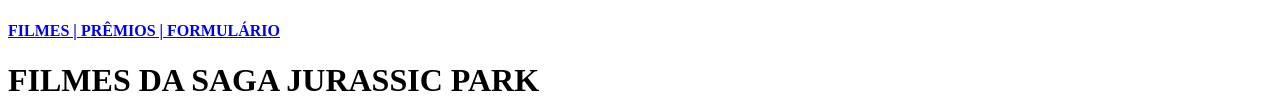
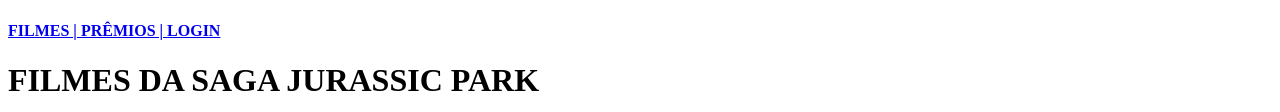
Before and after one commit to Lucas6312/Front-End-Aula-2, a plain HTML site: page index.html in a window 1280 px wide. Shown: the part 168-280 px from the top of the page. Drawn offline with Linux system fonts and the light colour scheme.

Commit message:
index.html

```diff
--- a/index.html
+++ b/index.html
@@ -11,7 +11,7 @@
       </head>
         <body>
            <img src="img/jp_topoLogotipo.png">
-              <h4><a href="#primeiro">FILMES |<a href="#segundo"> PRÊMIOS | <a href= "login.html"> FORMULÁRIO</h4></a>
+              <h4><a href="#primeiro">FILMES |<a href="#segundo"> PRÊMIOS | <a href= "login.html"> LOGIN</h4></a>
 
               <h1><div id="primeiro">FILMES DA SAGA JURASSIC PARK</h1></div>
 
```
